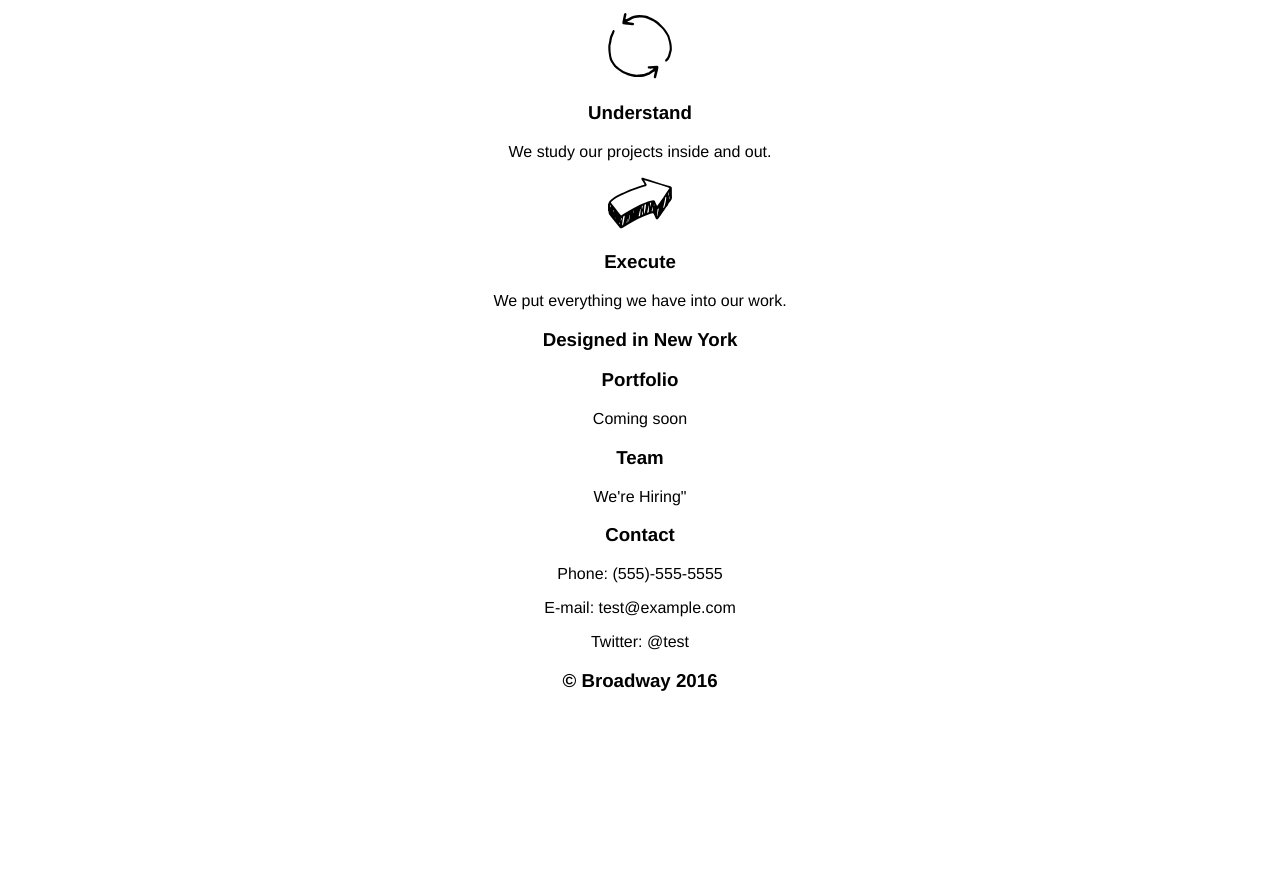
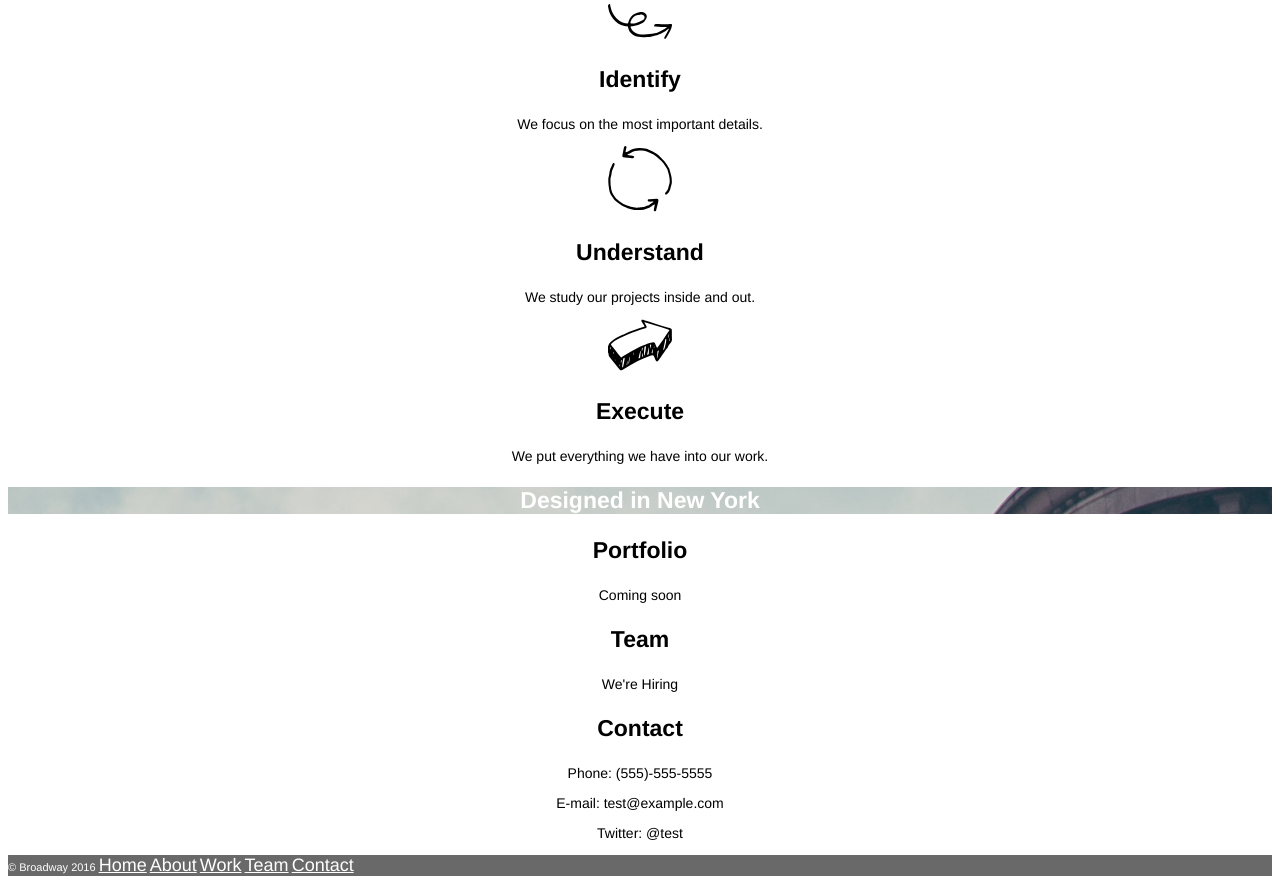
Before and after one commit to anneliemm/broadway, a plain HTML site: page index.html in a window 1280 px wide. Shown: the part 421-1308 px from the top of the page. Before the commit the page ends 1131 px from the top, so only its background shows below. Drawn offline with Linux system fonts and the light colour scheme.

Commit message:
Final commit

```diff
--- a/index.html
+++ b/index.html
@@ -36,17 +36,22 @@
     <p>Coming soon</p>
 
     <h3>Team</h3>
-    <p>We're Hiring"</p>
+    <p>We're Hiring</p>
 
     <h3>Contact</h3>
     <p>Phone: (555)-555-5555</p>
     <p>E-mail: test@example.com</p>
     <p>Twitter: @test</p>
 
-    <div>
-    <h3 class="footer">&copy; Broadway 2016</h3>
-
-
+    <div class="backgroundimage">
+    <p class="footer">&copy; Broadway 2016
+    <a href="#">Home</a>
+    <a href="#about">About</a>
+    <a href="#work">Work</a>
+    <a href="#Team">Team</a>
+    <a href="#Contact">Contact</a>
+    </p>
+    </div>
 
   </body>
 </html>
--- a/resources/css/style.css
+++ b/resources/css/style.css
@@ -5,5 +5,37 @@ body {
 }
 .backgroundimage {
   background-image: url("../../resources/images/the-flatiron-building.png");
-
+  color: white;
 }
+h1,
+h2,
+h3 {
+  font-weight: bold;
+}
+h1 {
+  font-size: 70px;
+}
+h2 {
+  font-size: 32px;
+}
+h3 {
+  font-size: 23px;
+}
+p {
+  font-size: 14px;
+}
+.white {
+  background-image: url("../../resources/images/the-flatiron-building.png");
+  color: white;
+  font-size: 23px;
+}
+.footer {
+  text-align: left;
+  font-size: 11px;
+  color: white;
+  background-color: dimgray;
+}
+a {
+  font-size: 18px;
+  color: white;
+}
```
